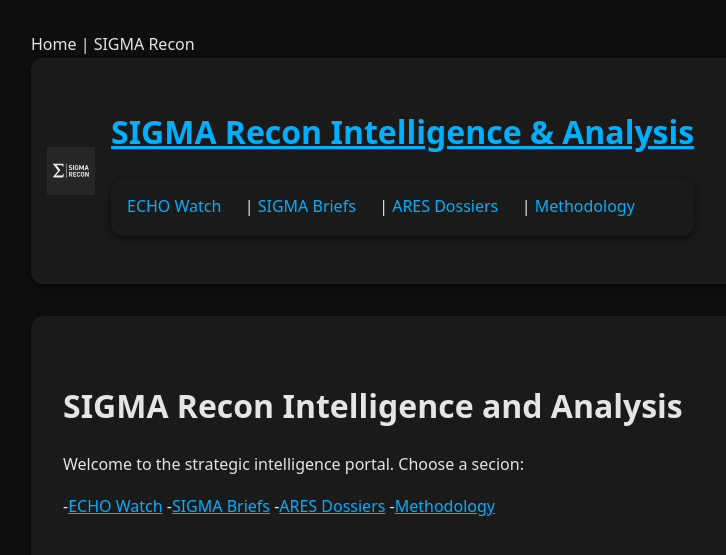
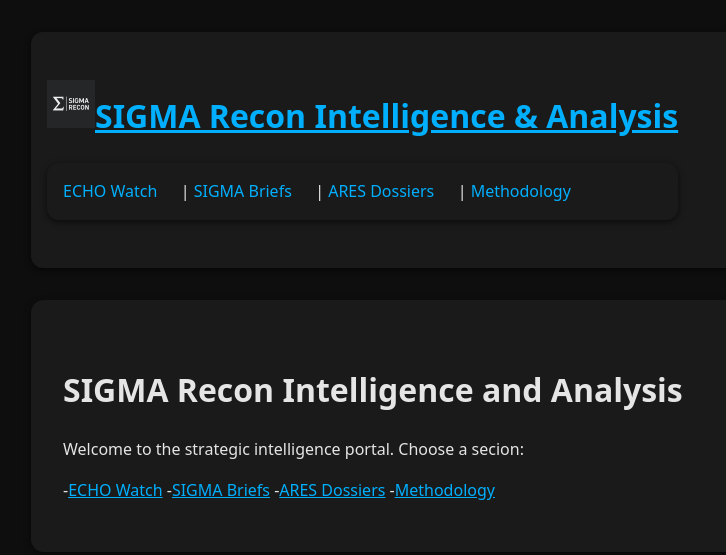
Before and after one commit to Monster52/SIGMA_Recon, a Jekyll site: the page built from index.md, in a window 1280 px wide. Shown: the top 555 px of the page, without its empty margins (159-885 px from the left). Built offline with Jekyll 4.4.1, drawn with Linux system fonts in a browser that asks for light colours.

Commit message:
Fixing Logo

```diff
--- a/_layouts/default.html
+++ b/_layouts/default.html
@@ -2,16 +2,16 @@
 <html>
 <head>
 	<meta charset="utf-8">
-	<link rel="icon" type="image/x-icon" href="{{ site.baseurl }}/sigma_recon_icon.ico"
+	<link rel="icon" type="image/x-icon" href="{{ site.baseurl }}/sigma_recon_icon.ico">
 	<title>{{ page.title }} | SIGMA Recon</title>
 	<link rel="stylesheet" href="{{ site.baseurl }}/style.css">
 	{% seo %}
 </head>
 <body>
 	<header style="display: flex; align-items: center; gap: 1rem;">
-		<img src="{{ site.baseurl }}/sigma_recon_192.png" alt="SIGMA Recon Logo" style="height: 48px; width: auto; ">
+
 		<div>
-			<h1><a href="{{ site.baseurl }}/">SIGMA Recon Intelligence & Analysis</a></h1>
+			<h1><img src="{{ site.baseurl }}/sigma_recon_192.png" alt="SIGMA Recon Logo" style="height: 48px; width: auto; "><a href="{{ site.baseurl }}/">SIGMA Recon Intelligence & Analysis</a></h1>
 			<nav>
 				<a href="{{ site.baseurl }}/echo/">ECHO Watch</a> |
 				<a href="{{ site.baseurl }}/sigma/">SIGMA Briefs</a> |
```
